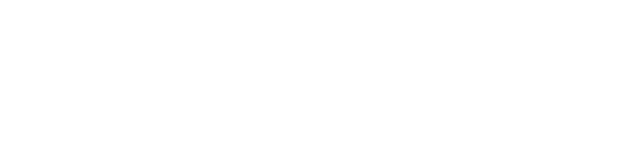
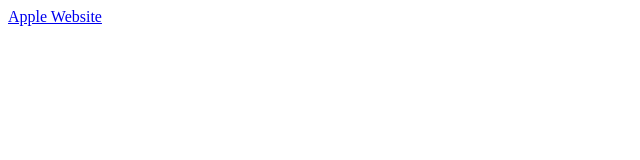
Before and after one commit to kishan-patel1/hackathonRepo, a plain HTML site: page index.html in a window 1280 px wide. Shown: the whole page, without its empty margins (0-640 px from the left). Drawn offline with Linux system fonts and the light colour scheme.

Commit message:
added link to Apple website

```diff
--- a/index.html
+++ b/index.html
@@ -12,6 +12,7 @@
     <!-- Collaborator #2: Find an image to add to the webpage -->
 
     <!-- Collaborator #3: Add a link to the webpage -->
+    <a href="https://www.apple.com/">Apple Website</a>
 
     <!-- All Collaborators: Add some text to the page-->
 
```
